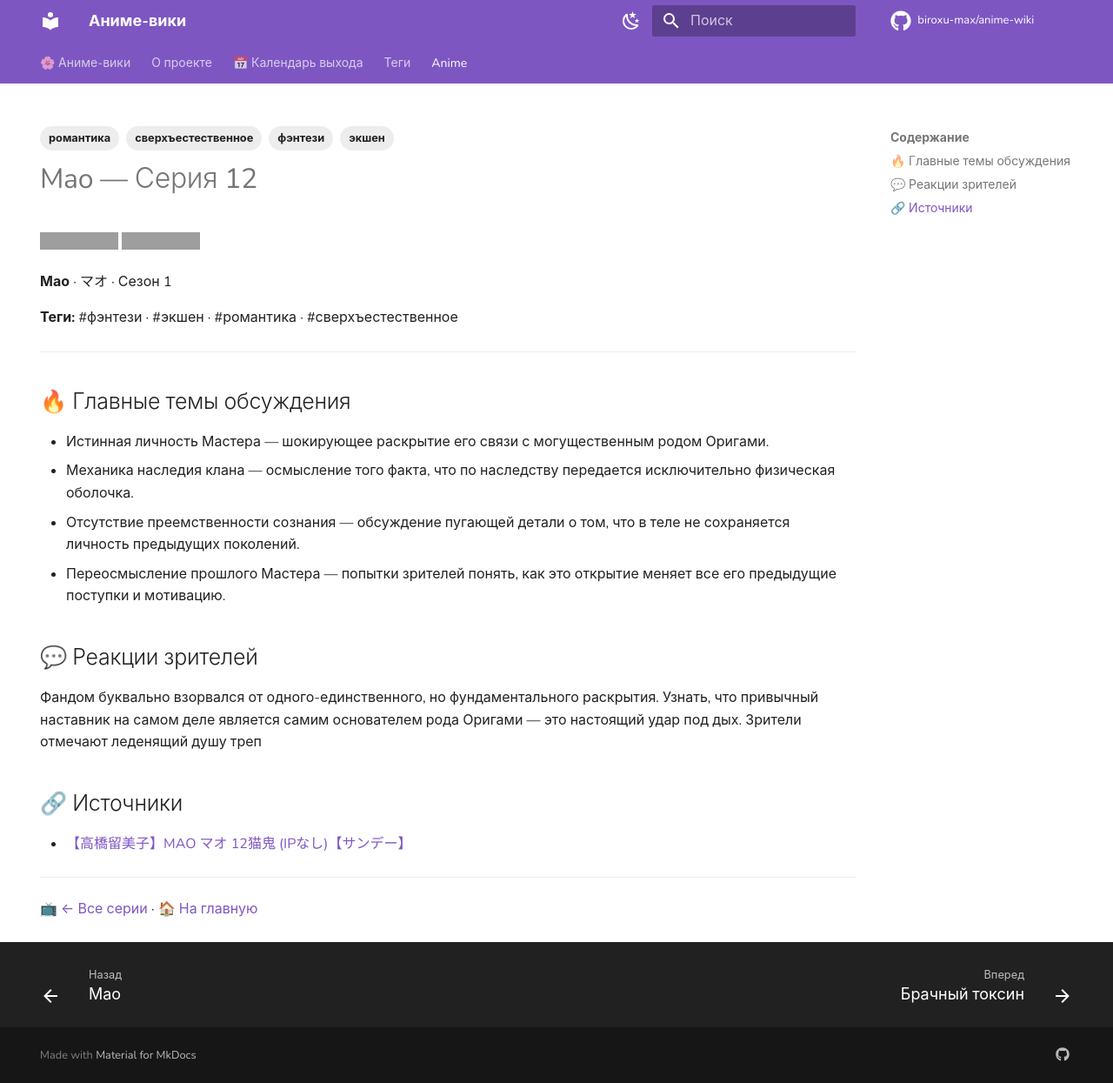
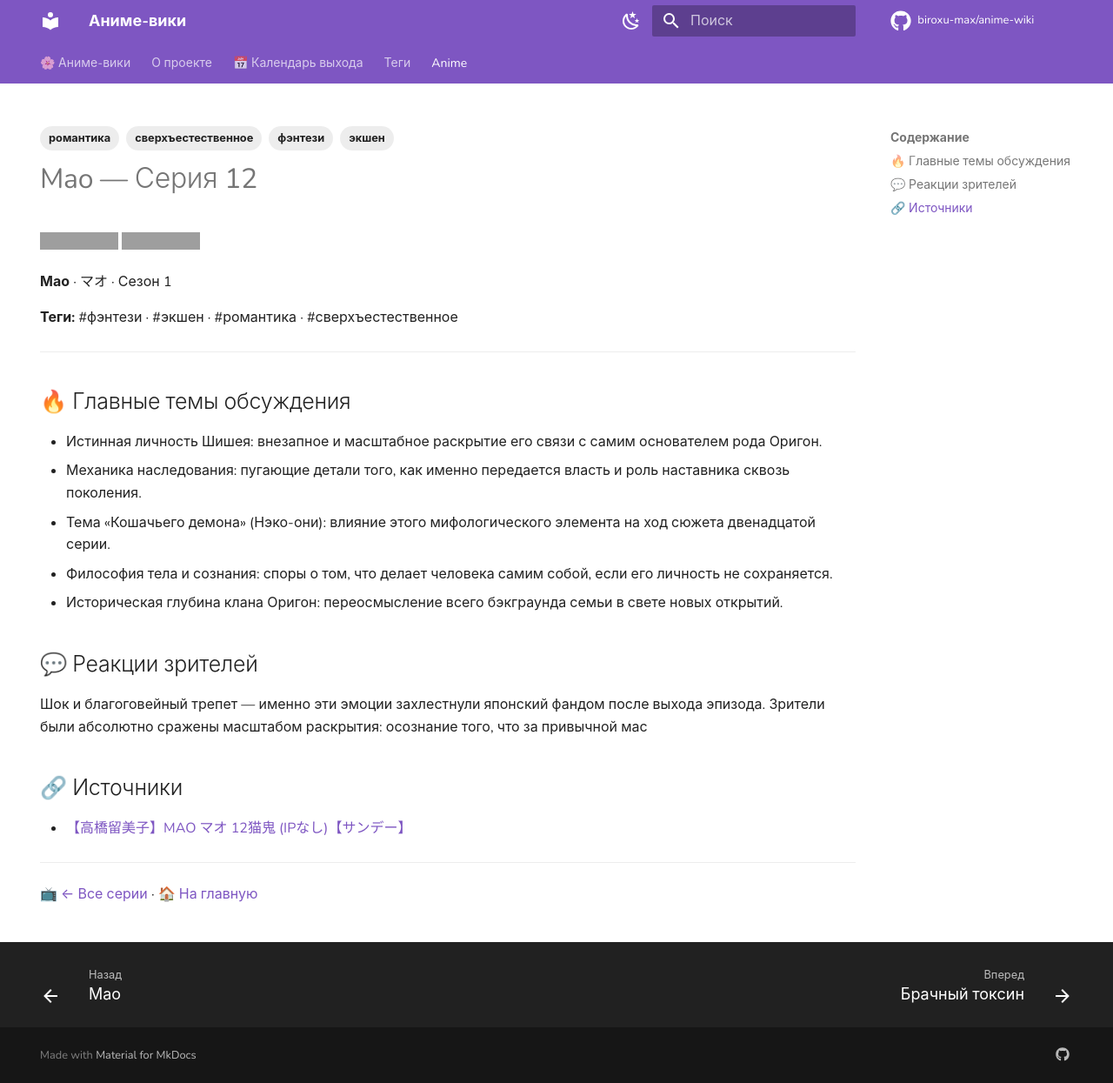
Before and after one commit to biroxu-max/anime-wiki, an MkDocs documentation site: the page built from docs/anime/mao/ep-12.md, in a window 1280 px wide and 1245 px high. Shown: the whole window at 87% size. Built offline with MkDocs 1.6.1 and Material for MkDocs 9.7.7, drawn with Linux system fonts in a browser that asks for light colours; comment, search, counter and statistics services are not loaded; grey boxes are pictures that could not be loaded.

Commit message:
chore(wiki): +mao ep12

```diff
--- a/docs/anime/mao/ep-12.md
+++ b/docs/anime/mao/ep-12.md
@@ -19,13 +19,14 @@ hide:
 ---
 
 ## 🔥 Главные темы обсуждения
-- Истинная личность Мастера — шокирующее раскрытие его связи с могущественным родом Оригами.
-- Механика наследия клана — осмысление того факта, что по наследству передается исключительно физическая оболочка.
-- Отсутствие преемственности сознания — обсуждение пугающей детали о том, что в теле не сохраняется личность предыдущих поколений.
-- Переосмысление прошлого Мастера — попытки зрителей понять, как это открытие меняет все его предыдущие поступки и мотивацию.
+- Истинная личность Шишея: внезапное и масштабное раскрытие его связи с самим основателем рода Оригон.
+- Механика наследования: пугающие детали того, как именно передается власть и роль наставника сквозь поколения.
+- Тема «Кошачьего демона» (Нэко-они): влияние этого мифологического элемента на ход сюжета двенадцатой серии.
+- Философия тела и сознания: споры о том, что делает человека самим собой, если его личность не сохраняется.
+- Историческая глубина клана Оригон: переосмысление всего бэкграунда семьи в свете новых открытий.
 
 ## 💬 Реакции зрителей
-Фандом буквально взорвался от одного-единственного, но фундаментального раскрытия. Узнать, что привычный наставник на самом деле является самим основателем рода Оригами — это настоящий удар под дых. Зрители отмечают леденящий душу треп
+Шок и благоговейный трепет — именно эти эмоции захлестнули японский фандом после выхода эпизода. Зрители были абсолютно сражены масштабом раскрытия: осознание того, что за привычной мас
 
 ## 🔗 Источники
 
```
Also changed, not shown: docs/anime/mao/index.md (+1 -1 lines).
